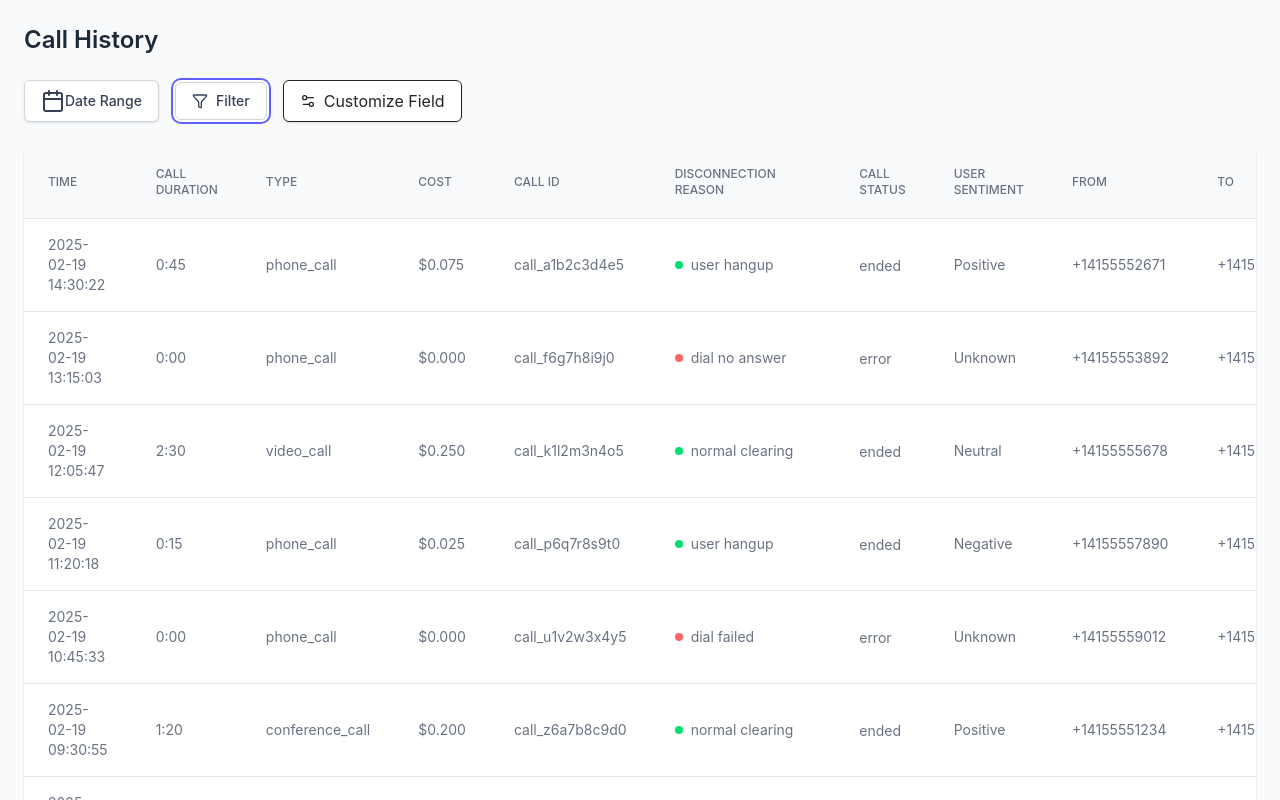
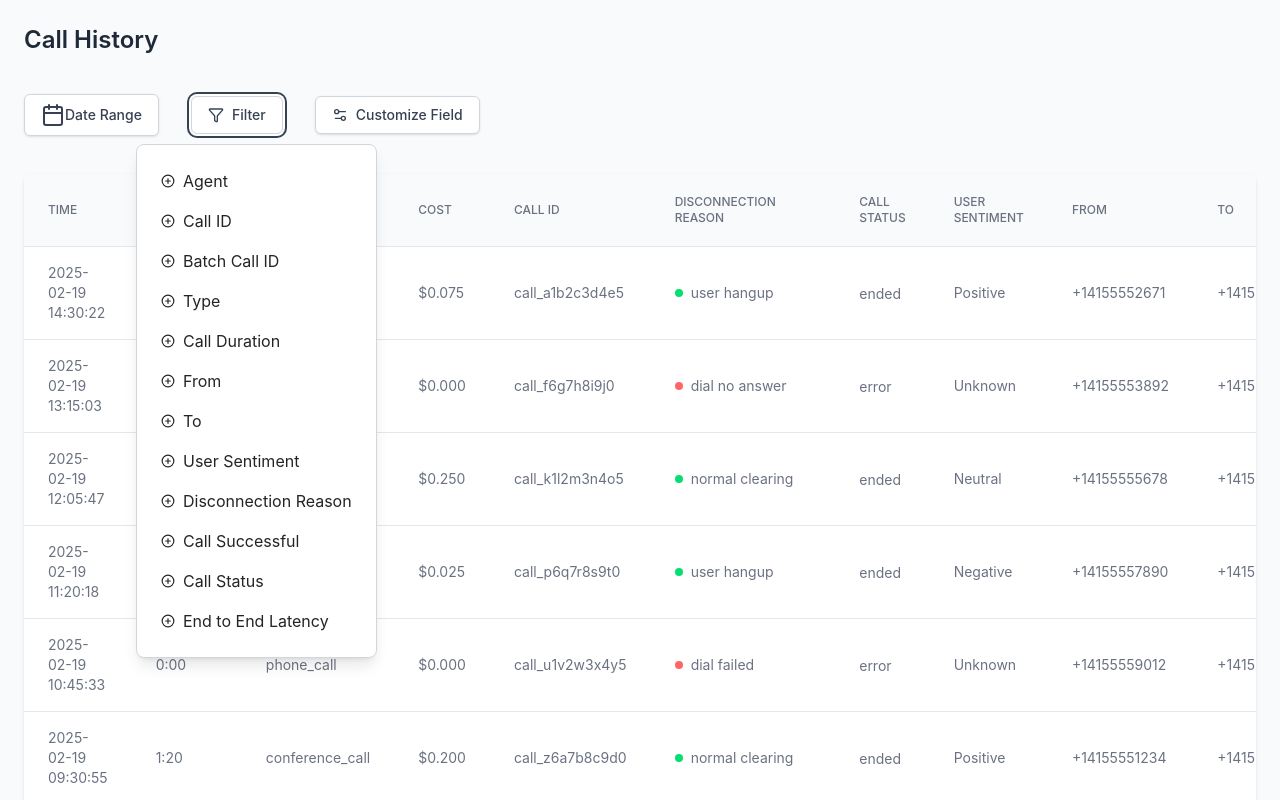
Before and after one commit to developersayem/call-history-app, a React (Vite) app: page / in a window 1280 px wide. Both pictures are taken after a click on the button "Filter". Shown: the top 800 px of the page. Built offline with nearby package versions, Linux system fonts and the light colour scheme.

Commit message:
filter main ui added

```diff
--- a/package.json
+++ b/package.json
@@ -13,6 +13,7 @@
     "@headlessui/react": "^2.2.0",
     "@tailwindcss/vite": "^4.0.7",
     "date-fns": "^4.1.0",
+    "framer-motion": "^12.4.7",
     "lucide-react": "^0.475.0",
     "prop-types": "^15.8.1",
     "react": "^19.0.0",
--- a/src/components/CallHistoryCom/CallHistoryCom.jsx
+++ b/src/components/CallHistoryCom/CallHistoryCom.jsx
@@ -1,9 +1,10 @@
 "use client"
 
 import { useState, useMemo } from "react"
-import { ChevronLeftIcon, ChevronRightIcon, FilterIcon, Settings2Icon } from "lucide-react"
+import { ChevronLeftIcon, ChevronRightIcon, Settings2Icon } from "lucide-react"
 import callHistoryData from "../../data/call-data.js"
-import DateRangePicker from "./DateRangePicker.js"
+import DateRangePicker from "./DateRangePicker.jsx"
+import FilterDropdownCom from "./FilterDropdownCom.jsx"
 
 
 const allFields = [
@@ -68,17 +69,15 @@ export default function CallHistory() {
 
                 <DateRangePicker />
 
-                <button className="flex items-center px-4 py-2 bg-white border border-gray-300 rounded-md shadow-sm text-sm font-medium text-gray-700 hover:bg-gray-50 focus:outline-none focus:ring-2 focus:ring-offset-2 focus:ring-indigo-500">
-                    <FilterIcon className="mr-2 h-4 w-4" />
-                    Filter
-                </button>
 
-                <button className="flex items-center px-4 py-2 bg-white border rounded-md shadow-sm" onClick={() => setIsDropdownOpen(!isDropdownOpen)}>
+                <FilterDropdownCom />
+
+                <button className="flex items-center px-4 py-2 bg-white border border-gray-300 rounded-md shadow-sm text-sm font-medium text-gray-700 hover:bg-gray-50 focus:outline-none focus:ring-2 focus:ring-offset-2 " onClick={() => setIsDropdownOpen(!isDropdownOpen)}>
                     <Settings2Icon className="mr-2 h-4 w-4" />
                     Customize Field
                 </button>
                 {isDropdownOpen && (
-                    <div className="w-fit absolute left-64 top-32 mt-2 bg-white border border-gray-300 shadow-lg rounded-lg p-4">
+                    <div className="w-fit absolute left-72 top-34 mt-2 bg-white border border-gray-300 shadow-lg rounded-lg p-4">
                         {allFields.map(field => (
                             <label key={field} className="flex items-center text-black space-x-2 py-1">
                                 <input type="checkbox" checked={selectedFields.includes(field)} onChange={() => toggleField(field)} />
--- a/src/components/CallHistoryCom/DateRangePicker.tsx
+++ b/src/components/CallHistoryCom/DateRangePicker.jsx
@@ -4,17 +4,10 @@ import { useState } from "react";
 import { format } from "date-fns";
 import { DayPicker } from "react-day-picker";
 import "react-day-picker/dist/style.css";
-import React from "react";
 import { CalendarIcon } from "lucide-react";
 
 export default function DateRangePicker() {
-  const [range, setRange] = useState<{
-    from: Date | undefined;
-    to?: Date | undefined;
-  }>({
-    from: undefined,
-    to: undefined,
-  });
+  const [range, setRange] = useState({});
   const [open, setOpen] = useState(false);
 
   return (
--- /dev/null
+++ b/src/components/CallHistoryCom/FilterDropdownCom.jsx
@@ -0,0 +1,35 @@
+import { useState } from "react";
+import { CirclePlus, FilterIcon } from "lucide-react";
+
+const fields = [
+  "Agent", "Call ID", "Batch Call ID", "Type", "Call Duration", "From",
+  "To", "User Sentiment", "Disconnection Reason", "Call Successful",
+  "Call Status", "End to End Latency"
+];
+
+export default function FilterDropdownCom() {
+  const [isOpen, setIsOpen] = useState(false);
+
+  return (
+    <div className="flex gap-2 p-4">
+
+      <button onClick={() => setIsOpen(!isOpen)}
+        className="flex items-center px-4 py-2 bg-white border border-gray-300 rounded-md shadow-sm text-sm font-medium text-gray-700 hover:bg-gray-50 focus:outline-none focus:ring-2 focus:ring-offset-2 ">
+        <FilterIcon className="mr-2 h-4 w-4" />
+        Filter
+      </button>
+
+
+      {isOpen && (
+        <div className="w-fit absolute left-34 top-34 mt-2 bg-white border border-gray-300 shadow-lg rounded-lg p-4">
+          {fields.map((field) => (
+            <div key={field} className="flex items-center p-2 hover:bg-gray-100 cursor-pointer">
+              <CirclePlus size={14} className="mr-2" />
+              {field}
+            </div>
+          ))}
+        </div>
+      )}
+    </div>
+  );
+}
```
Also changed, not shown: 1 other file (tests, documents, lock files or other folders).
